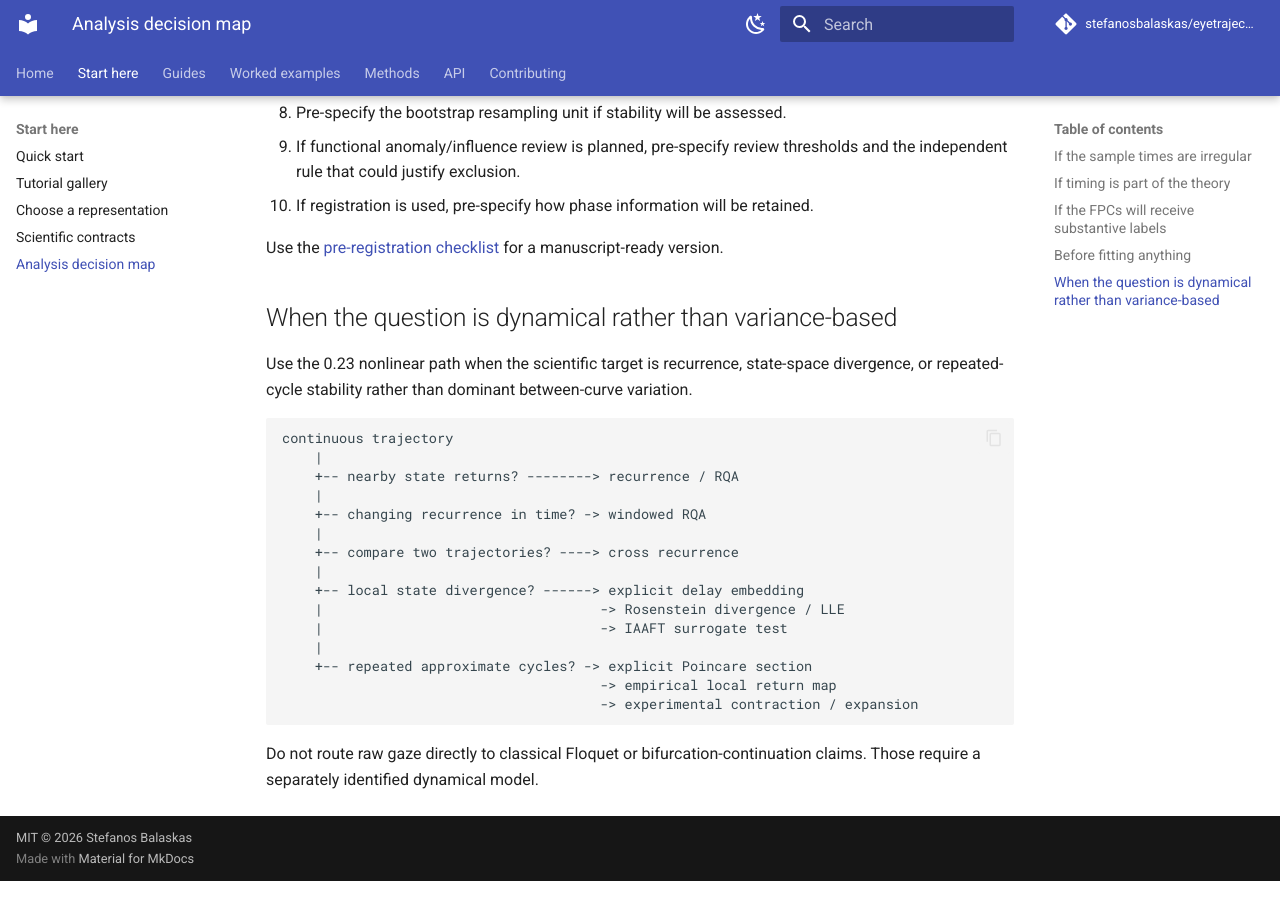
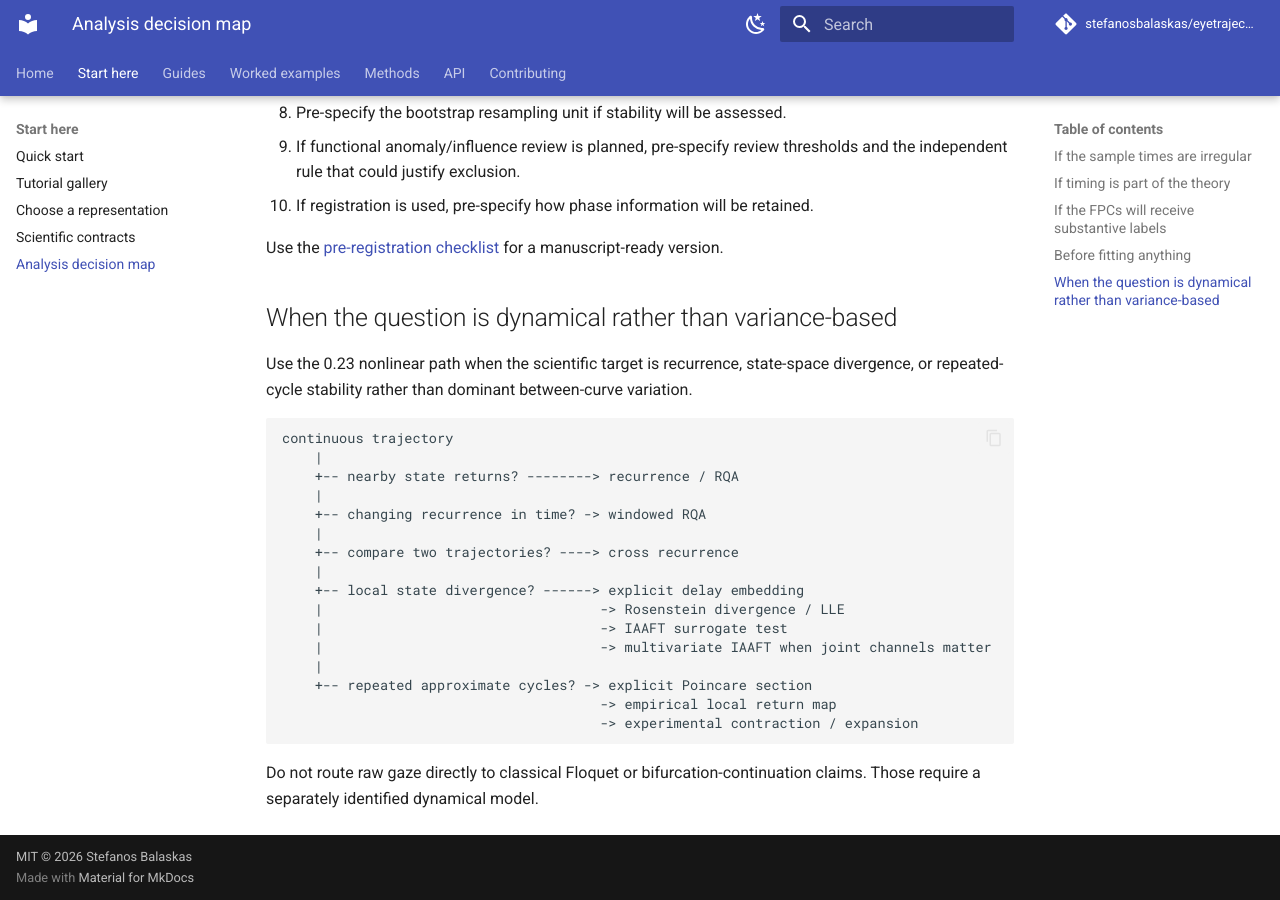
Before and after one commit to stefanosbalaskas/eyetrajectoriespy, an MkDocs documentation site: the page built from docs/concepts/decision-map.md, in a window 1280 px wide and 900 px high, scrolled down 3121 px. Built offline with MkDocs 1.6.1 and Material for MkDocs 9.7.7, drawn with Linux system fonts in a browser that asks for light colours; comment, search, counter and statistics services are not loaded.

Commit message:
Add multivariate surrogate decision branch

```diff
--- a/docs/concepts/decision-map.md
+++ b/docs/concepts/decision-map.md
@@ -82,6 +82,7 @@ continuous trajectory
     +-- local state divergence? ------> explicit delay embedding
     |                                  -> Rosenstein divergence / LLE
     |                                  -> IAAFT surrogate test
+    |                                  -> multivariate IAAFT when joint channels matter
     |
     +-- repeated approximate cycles? -> explicit Poincare section
                                        -> empirical local return map
```
